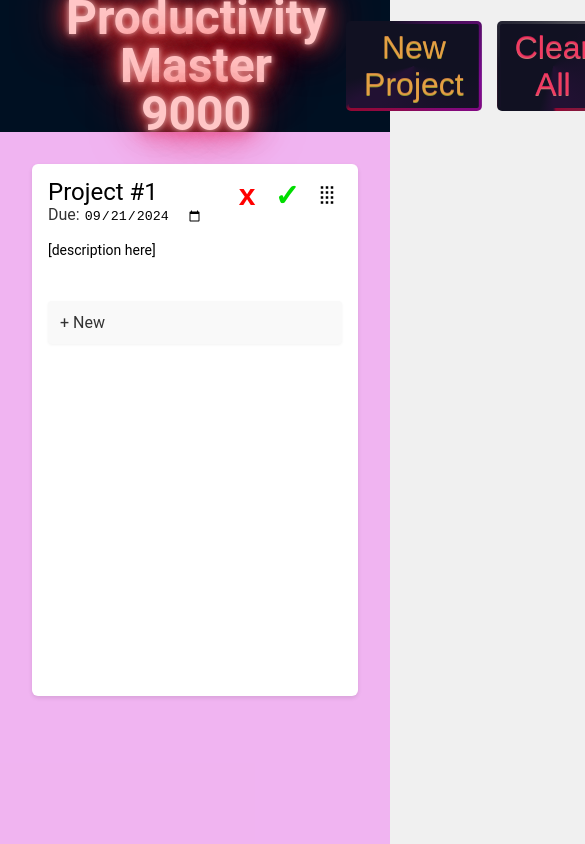
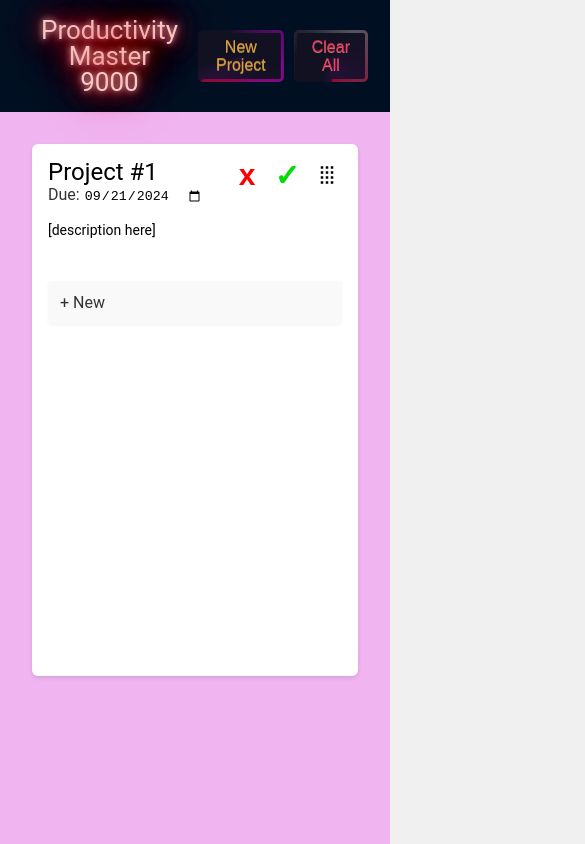
Before and after one commit to Xenrathe/JS-ToDo, a website built with webpack: page src/template.html in a window 390 px wide. Shown: the top 844 px of the page, 585 px wide, since content can reach past the window. Built offline with nearby package versions, Linux system fonts and the light colour scheme.

Commit message:
Adjust nav to make it more responsive for smaller screen sizes

```diff
--- a/src/styles/buttons.css
+++ b/src/styles/buttons.css
@@ -1,12 +1,12 @@
 nav .buttons {
   display: flex;
-  gap: 15px;
+  gap: clamp(10px, calc(1vw), 20px);
 }
 
 nav .buttons button {
   display: grid;
   place-content: center;
-  font-size: 2rem;
+  font-size: clamp(1em, calc(0.5em + 2vw), 2em);
   padding: 5px 15px;
 }
 
--- a/src/styles/styles.css
+++ b/src/styles/styles.css
@@ -24,9 +24,9 @@ nav {
   justify-content: space-between;
   align-items: center;
   gap: 20px;
-  height: 100px;
-  margin-right: max(15%, 50px);
-  margin-left: 50px;
+  height: 80px;
+  margin-right: max(10%, 25px);
+  margin-left: 25px;
 }
 
 .neon {
@@ -36,7 +36,7 @@ nav {
   justify-content: center;
   align-items: center;
 
-  font-size: 3rem;
+  font-size: clamp(26px, calc(1em + 2vw), 3em);
   text-align: center;
   line-height: 1;
   color: #ffc6c6;
--- a/src/template.html
+++ b/src/template.html
@@ -8,7 +8,7 @@
 <body>
   <header>
     <nav>
-      <h1 class="neon">Productivity Master 9000</h1>
+      <div class="neon">Productivity Master 9000</div>
       <div class="buttons">
         <button id="new-project" class="neon-border">New Project</button>
         <button id="clear-projects" class="neon-border">Clear All</button>
```
Also changed, not shown: README.md.
